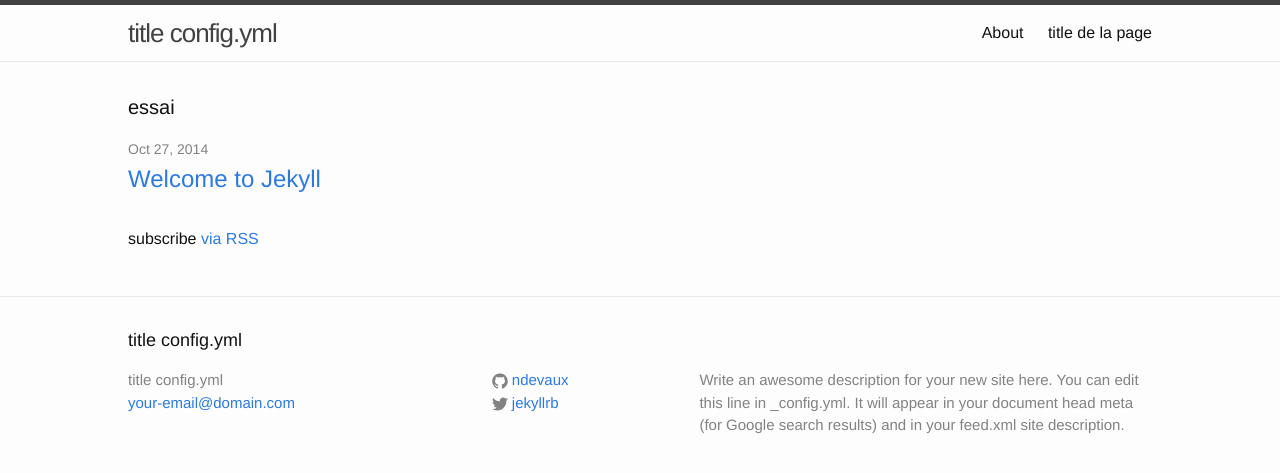
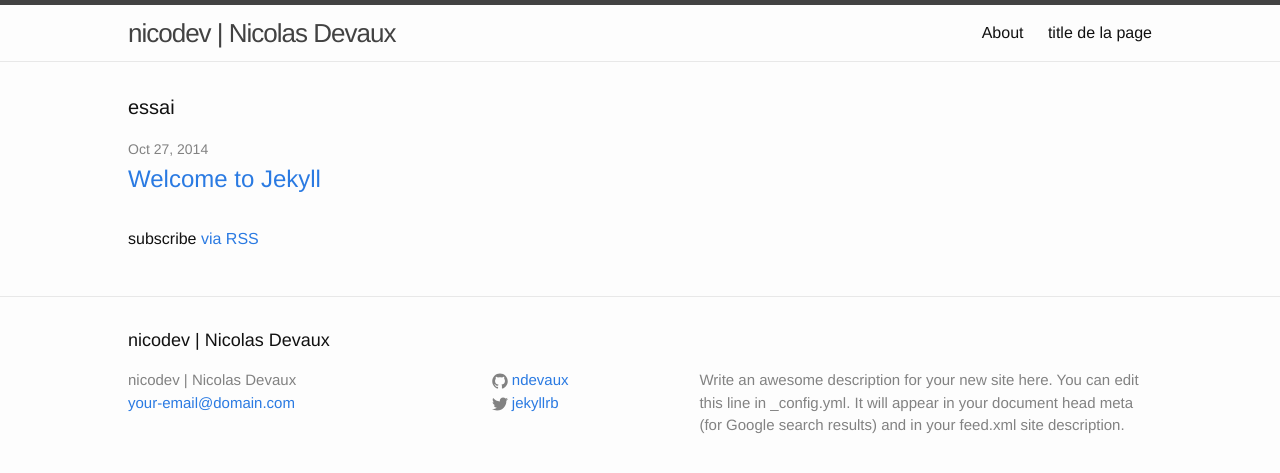
Before and after one commit to ndevaux/nicodev, a Jekyll site: the page built from index.html, in a window 1280 px wide. Shown: the top 473 px of the page. Built offline with Jekyll 4.4.1, drawn with Linux system fonts in a browser that asks for light colours.

Commit message:
removed compass

```diff
--- a/_compass/ie.scss
+++ /dev/null
@@ -1,5 +0,0 @@
-/* Welcome to Compass. Use this file to write IE specific override styles.
- * Import this file using the following HTML or equivalent:
- * <!--[if IE]>
- *   <link href="/stylesheets/ie.css" media="screen, projection" rel="stylesheet" type="text/css" />
- * <![endif]--> */
--- a/_compass/print.scss
+++ /dev/null
@@ -1,3 +0,0 @@
-/* Welcome to Compass. Use this file to define print styles.
- * Import this file using the following HTML or equivalent:
- * <link href="/stylesheets/print.css" media="print" rel="stylesheet" type="text/css" /> */
--- a/_compass/screen.scss
+++ /dev/null
@@ -1,6 +0,0 @@
-/* Welcome to Compass.
- * In this file you should write your main styles. (or centralize your imports)
- * Import this file using the following HTML or equivalent:
- * <link href="/stylesheets/screen.css" media="screen, projection" rel="stylesheet" type="text/css" /> */
-
-@import "compass/reset";
--- a/_config.yml
+++ b/_config.yml
@@ -1,5 +1,5 @@
 # Site settings
-title: title config.yml
+title: nicodev | Nicolas Devaux
 email: your-email@domain.com
 description: > # this means to ignore newlines until "baseurl:"
   Write an awesome description for your new site here. You can edit this
@@ -12,6 +12,3 @@ github_username:  ndevaux
 
 # Build settings
 markdown: kramdown
-
-gems:
-- jekyll-compass
--- a/_data/compass.yml
+++ /dev/null
@@ -1,4 +0,0 @@
-#output_style: compact
-
-require:
-  - susy
```
Also changed, not shown: .compass/config.rb (deleted).
